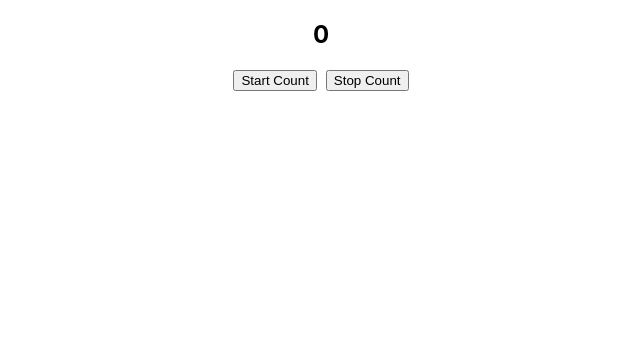
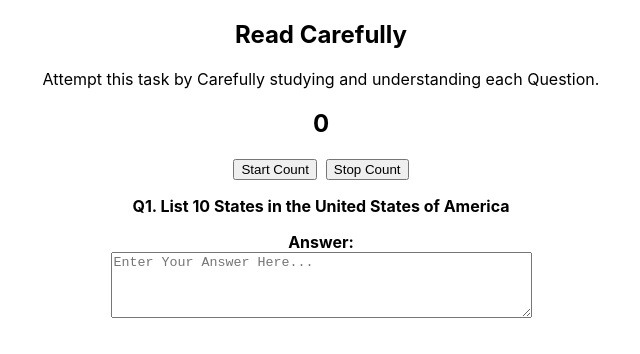
Before and after one commit to emmaddo/counter, a React (Create React App) app: page / in a window 1280 px wide. Shown: the top 354 px of the page, without its empty margins (319-959 px from the left). Built offline with nearby package versions, Linux system fonts and the light colour scheme.

Commit message:
Stage 2: Added Stop Button and Instruction, Questions Components

```diff
--- a/src/index.js
+++ b/src/index.js
@@ -3,15 +3,16 @@ import ReactDOM from 'react-dom/client';
 import './index.css';
 import App from './App';
 import reportWebVitals from './reportWebVitals';
+import Instruction from './instruction';
+import Questions from './questions';
 
 const root = ReactDOM.createRoot(document.getElementById('root'));
 root.render(
   <React.StrictMode>
+    <Instruction />
     <App />
+    <Questions />
   </React.StrictMode>
 );
 
-// If you want to start measuring performance in your app, pass a function
-// to log results (for example: reportWebVitals(console.log))
-// or send to an analytics endpoint. Learn more: https://bit.ly/CRA-vitals
 reportWebVitals();
--- /dev/null
+++ b/src/instruction.js
@@ -0,0 +1,14 @@
+import React from 'react';
+
+function Instruction(){
+    return(
+        <div>
+            <center>
+                <h2>Read Carefully</h2>
+                <p>Attempt this task by Carefully studying and understanding each Question. </p>
+            </center>
+        </div>
+    );
+}
+
+export default Instruction;
--- /dev/null
+++ b/src/questions.js
@@ -0,0 +1,21 @@
+import React from 'react';
+
+function Questions(){
+    return(
+        <div>
+            <center>
+                    <p>
+                      <b>  Q1. List 10 States in the United States of America </b>
+                    </p>
+                    <p>
+                       <b> Answer:</b><br />
+                        <textarea placeholder="Enter Your Answer Here..." rows="4" cols="50">
+
+                        </textarea>
+                    </p>
+            </center>
+        </div>
+    );
+}
+
+export default Questions;
```
